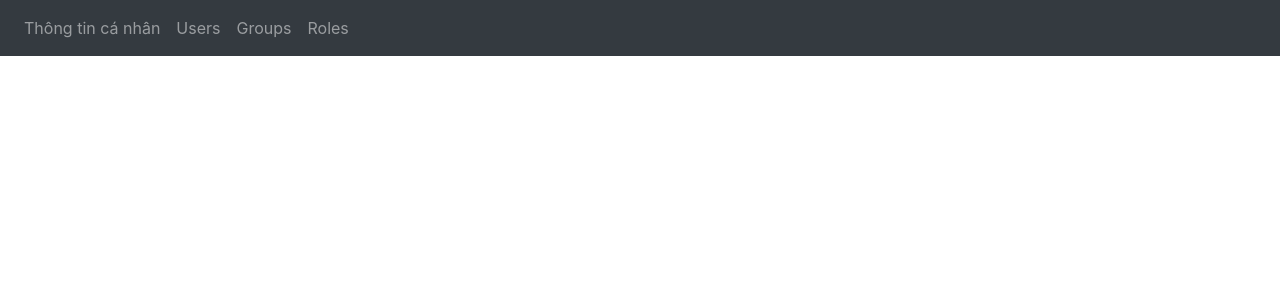
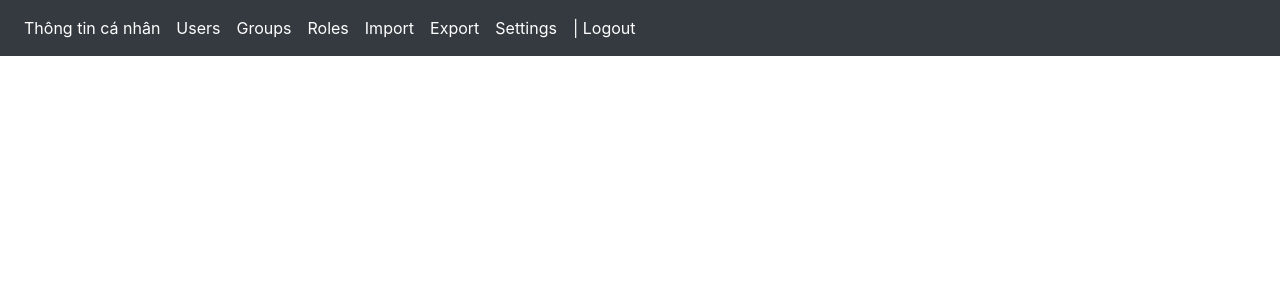
Before and after one commit to huynhvothinh/ldap-admin, a PHP site: page /header.php in a window 1280 px wide. Shown: the top 300 px of the page. Run offline with PHP 8.4, Linux system fonts and the light colour scheme; the visitor is signed in with stand-in values (Sample User, id 1).

Commit message:
optimize code, update header menu

```diff
--- a/assets/css/lamweb.css
+++ b/assets/css/lamweb.css
@@ -57,3 +57,6 @@
     0% { transform: rotate(0deg); }
     100% { transform: rotate(360deg); }
 }
+.navbar-dark .navbar-nav .nav-link{
+    color: white;
+}
--- a/controllers/group-controller.php
+++ b/controllers/group-controller.php
@@ -34,7 +34,6 @@ class MyGroup{
     }
 
     function get_item($id){
-        if($this->ldap->auth()){
         $filters = '(&(cn=%s)%s)';
         $filters = sprintf($filters, $id, $this->ldap->configs['group_filter']);
 
@@ -43,22 +42,15 @@ class MyGroup{
             return $results[0];
         else
             return NULL;
-        }else{
-            return NULL;
-        }
     }
 
     function get_list(){
-        if($this->ldap->auth()){
         $filters = $this->ldap->configs['group_filter'];
         $results = $this->ldap->search($filters);
         if($results)
             return $this->sort($results);
         else
             return NULL;
-        }else{
-            return NULL;
-        }
     }
 }
 //
--- a/controllers/ldap-controller.php
+++ b/controllers/ldap-controller.php
@@ -62,5 +62,17 @@ class MyLdap{
             return NULL;
         }
     }
+    function update($item_key, $entry){
+        if($this->auth()) {
+            try{
+                $result = ldap_modify($this->ldapconn, $item_key, $entry);
+                return $result;
+            }catch(Exception $ex){
+                return false;
+            }
+        }else{
+            return NULL;
+        }
+    }
 }
 ?>
--- a/controllers/role-controller.php
+++ b/controllers/role-controller.php
@@ -34,7 +34,6 @@ class MyRole{
     }
 
     function get_item($id){
-        if($this->ldap->auth()){
         $filters = '(&(cn=%s)%s)';
         $filters = sprintf($filters, $id, $this->ldap->configs['role_filter']);
 
@@ -43,22 +42,15 @@ class MyRole{
             return $results[0];
         else
             return NULL;
-        }else{
-            return NULL;
-        }
     }
 
     function get_list(){
-        if($this->ldap->auth()){
         $filters = $this->ldap->configs['role_filter'];
         $results = $this->ldap->search($filters);
         if($results)
             return $this->sort($results);
         else
             return NULL;
-        }else{
-            return NULL;
-        }
     }
 }
 function compareRole($a, $b) {
--- a/controllers/user-controller.php
+++ b/controllers/user-controller.php
@@ -47,7 +47,6 @@ class MyUser{
     }
 
     function get_item($id){
-        if($this->ldap->auth()){
         $filters = '(&(%s=%s)%s)';
         $filters = sprintf($filters, $this->user_id_key, $id, $this->ldap->configs['user_filter']);
 
@@ -56,13 +55,9 @@ class MyUser{
             return $results[0];
         else
             return NULL;
-        }else{
-            return NULL;
-        }
     }
 
     function get_list(){
-        if($this->ldap->auth()){
         $filters = $this->ldap->configs['user_filter'];
         $results = $this->ldap->search($filters);
 
@@ -70,9 +65,10 @@ class MyUser{
             return $this->sort($results);
         else
             return NULL;
-        }else{
-            return NULL;
     }
+
+    function update_item($item_key, $entry){
+        return $this->ldap->update($item_key, $entry);
     }
 }
 //
--- a/header.php
+++ b/header.php
@@ -37,7 +37,14 @@ require_once('include.php');
   if($file != 'login.php'){
 ?>
 <div class="container-fruid">
-  <nav class="navbar navbar-expand-sm bg-dark navbar-dark">
+  <nav class="navbar navbar-expand-md bg-dark navbar-dark">
+    <!-- Toggler/collapsibe Button -->
+    <button class="navbar-toggler" type="button" data-toggle="collapse" data-target="#collapsibleNavbar">
+      <span class="navbar-toggler-icon"></span>
+    </button>
+
+    <!-- Navbar links -->
+    <div class="collapse navbar-collapse" id="collapsibleNavbar">
       <ul class="navbar-nav">
         <li class="nav-item">
           <a class="nav-link" href="/index.php"><?php t_('My Profile');?></a>
@@ -51,7 +58,20 @@ require_once('include.php');
         <li class="nav-item">
           <a class="nav-link" href="/views/role/roles.php"><?php t_('Roles');?></a>
         </li>
+        <li class="nav-item">
+          <a class="nav-link" href="#"><?php t_('Import');?></a>
+        </li>
+        <li class="nav-item">
+          <a class="nav-link" href="#"><?php t_('Export');?></a>
+        </li>
+        <li class="nav-item">
+          <a class="nav-link" href="#"><?php t_('Settings');?></a>
+        </li>
+        <li class="nav-item">
+          <a class="nav-link" href="/logout.php">| <?php t_('Logout');?></a>
+        </li>
       </ul>
+    </div>
   </nav>
 </div>
 <?php
--- a/views/user/users.php
+++ b/views/user/users.php
@@ -30,13 +30,13 @@ include '../../header.php';
     ?>
         <tr>
             <td><?php echo ($index + 1)?></td>
-            <td><?php echo $uid; ?></td>
             <td>
                 <a href="#" data-href="user-detail.php?item_key=<?php echo $uid; ?>"
                     data-title="User detail" data-toggle="modal" data-target="#myModal" class="group-detail-toggle">
-                    <?php echo $arr[$index]['cn'][0]?>
+                    <?php echo $uid?>
                 </a>
             </td>
+            <td><?php echo $arr[$index]['cn'][0]; ?></td>
             <td>
                 <a href="#" data-href="user-edit.php?item_key=<?php echo $uid; ?>"
                     data-title="Edit user" data-toggle="modal" data-target="#myModal" class="group-detail-toggle">
```
Also changed, not shown: index.php (+3 -4 lines), views/user/user-edit.php (+9 -1 lines). Lines whose indentation alone changed are shown as unchanged.
